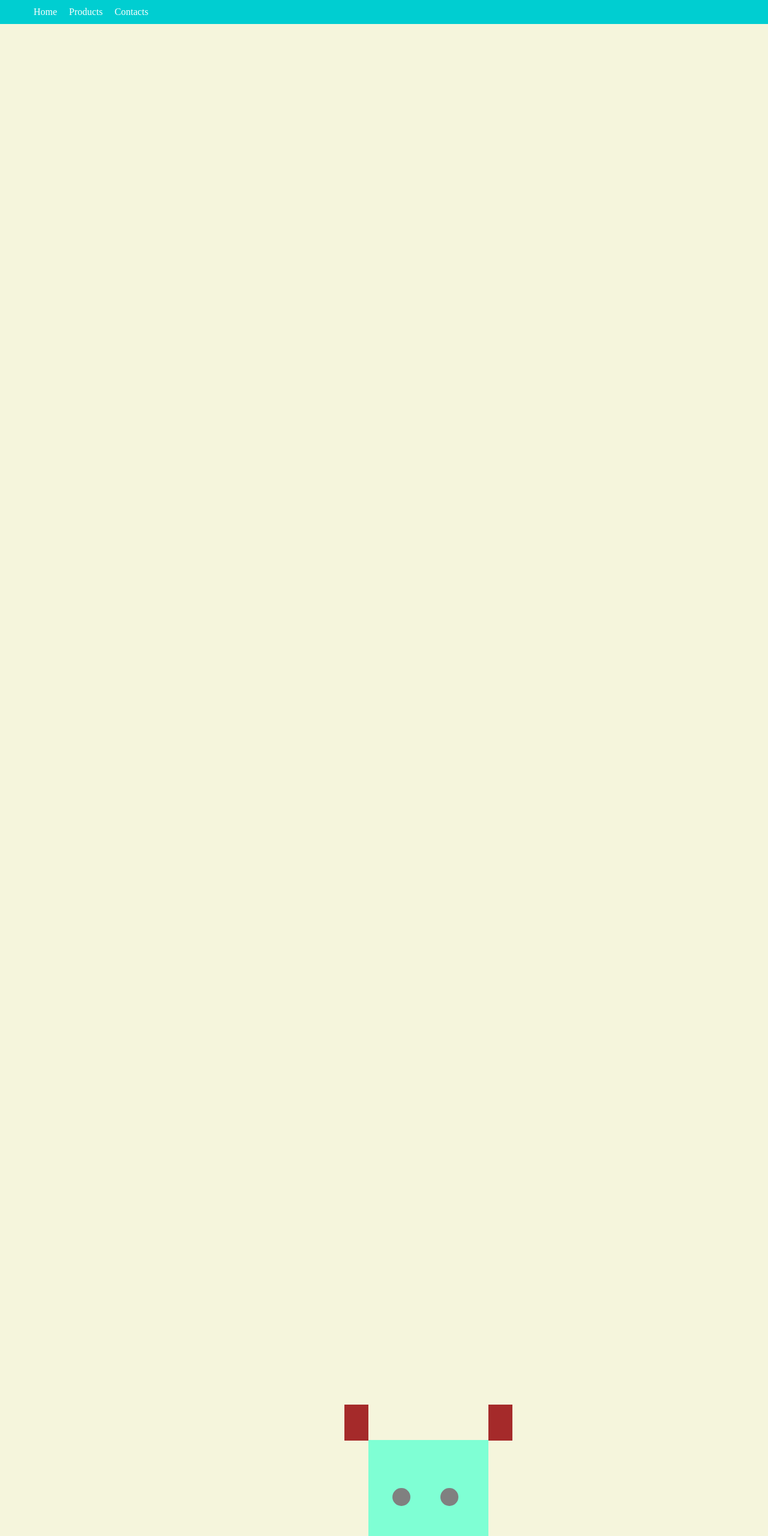
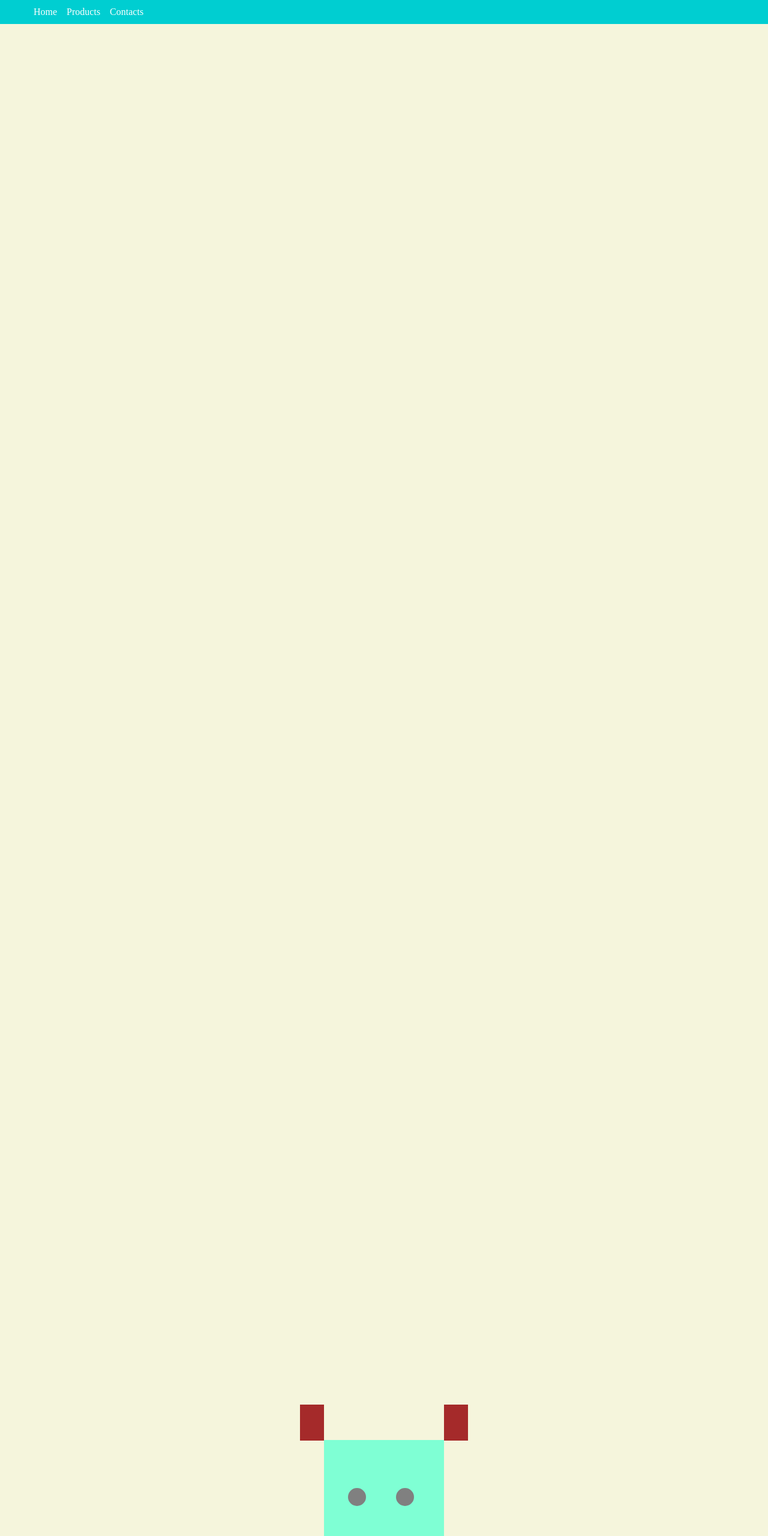
Before and after one commit to Yodremash/css3-html5-tasks, a plain HTML site: page lesson8-positioning/home-task2/index.html in a window 1280 px wide. Shown: the top 2560 px of the page at 60% size. Drawn offline with nearby package versions, Linux system fonts and the light colour scheme.

Commit message:
head-fix5

```diff
--- a/lesson8-positioning/home-task2/style.css
+++ b/lesson8-positioning/home-task2/style.css
@@ -8,16 +8,17 @@
   background-color: darkturquoise;
   position: fixed;
 }
-
+.nav {
+  align-items: center;
+}
 .nav-list {
   position: relative;
   top: -5px;
-  height: 40px;
 }
 .nav-item {
-  height: 40px;
+  display: inline;
   list-style-type: none;
-  display: inline-block;
+  float: left;
   margin-left: 16px;
   color: white;
 }
@@ -29,8 +30,9 @@
 }
 .head {
   position: absolute;
-  top: 48%;
-  left: 48%;
+  top: 50%;
+  left: 50%;
+  transform: translate(-50%, -50%);
   width: 200px;
   height: 200px;
   background-color: aquamarine;
```
